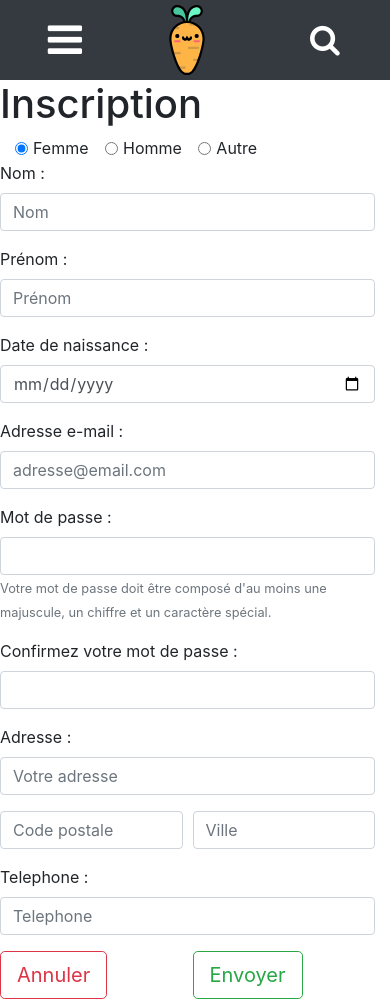
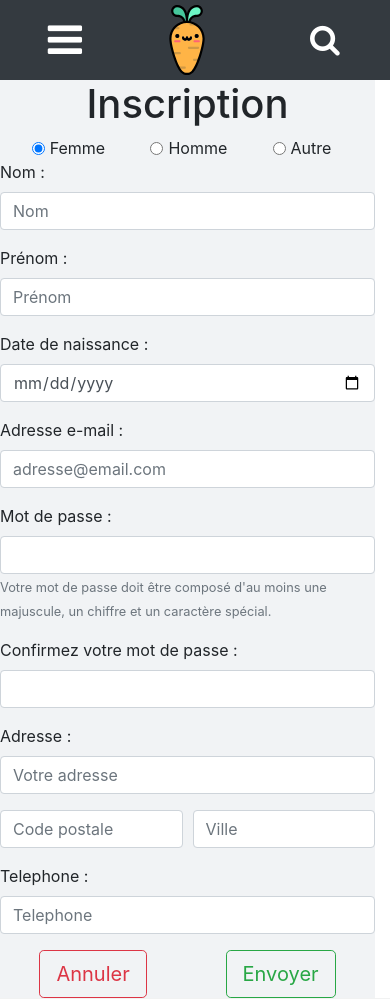
Before and after one commit to mikedebaque/projet-dwwm, a PHP site: page /inscription.php in a window 390 px wide. Run offline with PHP 8.4, Linux system fonts and the light colour scheme.

Commit message:
Modif responsive et placement boutons

```diff
--- a/inscription.php
+++ b/inscription.php
@@ -13,14 +13,12 @@
 </head>
 
 <body>
-
-
     <main class="container-fluid">
-        <div class="row justify-content-center mr-0">
+        <div class="row justify-content-center mr-0" style="background-color:#F1F3F5;">
             <form action="" method="post">
-            <h1>Inscription</h1>
+            <h1 class="d-flex justify-content-center">Inscription</h1>
                 <!-- Radio genre -->
-                <div class="col-12">
+                <div class="col-12 d-flex justify-content-around">
                     <div class="form-check form-check-inline">
                         <input class="form-check-input" type="radio" name="sexeInscription" id="femmeInscription" value="femme" checked>
                         <label class="form-check-label" for="femmeInscription">
@@ -98,14 +96,14 @@
                     <label for="adresseInscription">Telephone :</label>
                     <input type="tel" class="form-control" id="adresseInscription" placeholder="Telephone">
                 </div>
+                <!-- Boutons -->
+
                 <div class="form-row">
-                        <div class="col-6">
+                        <div class="col-12 d-flex justify-content-around">
                         <input type="reset" class="btn btn-outline-danger btn-lg" value="Annuler">
-                        </div>
-                        <div class="col-6">
                         <input type="submit" class="btn btn-outline-success btn-lg" value="Envoyer">
                         </div>
-                    </div>
+                </div>
                 <!-- <input type="submit" class="btn btn-primary" value="Envoyer"> -->
             </form>
         </div>
```
